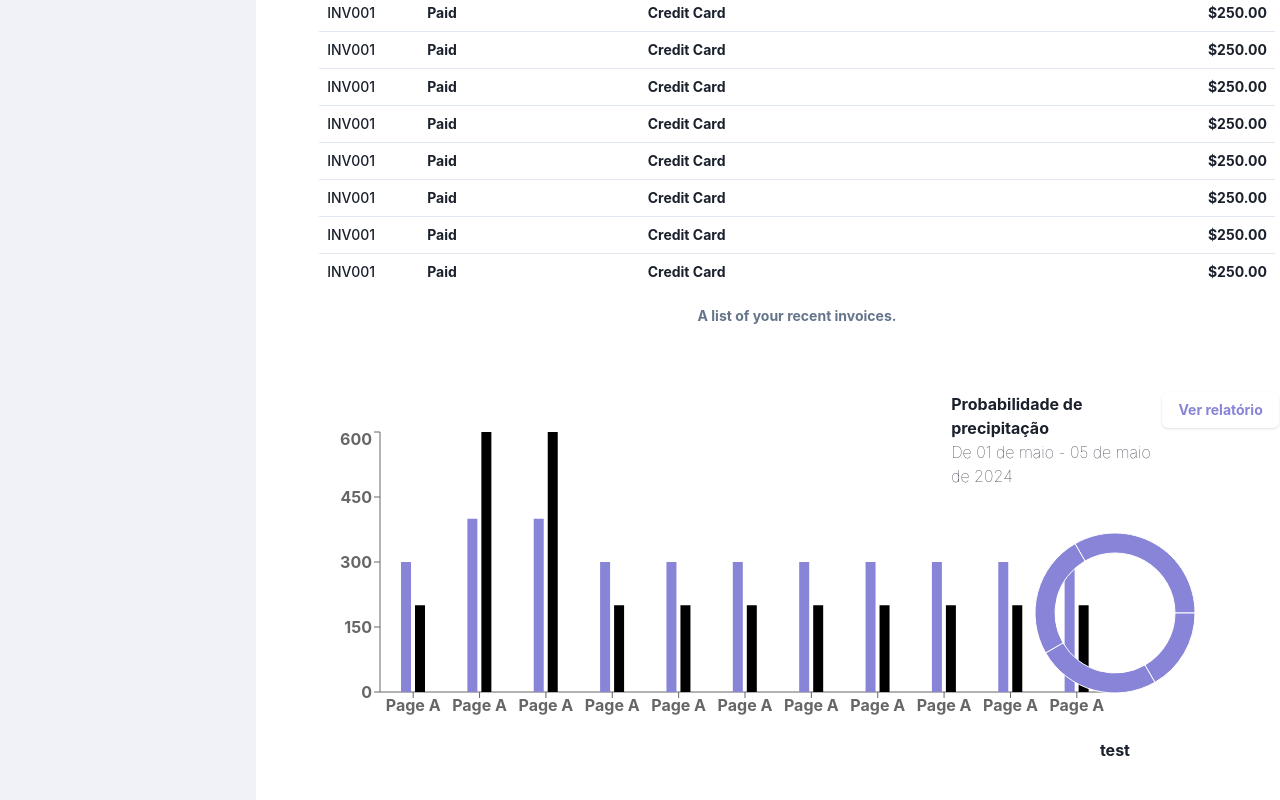
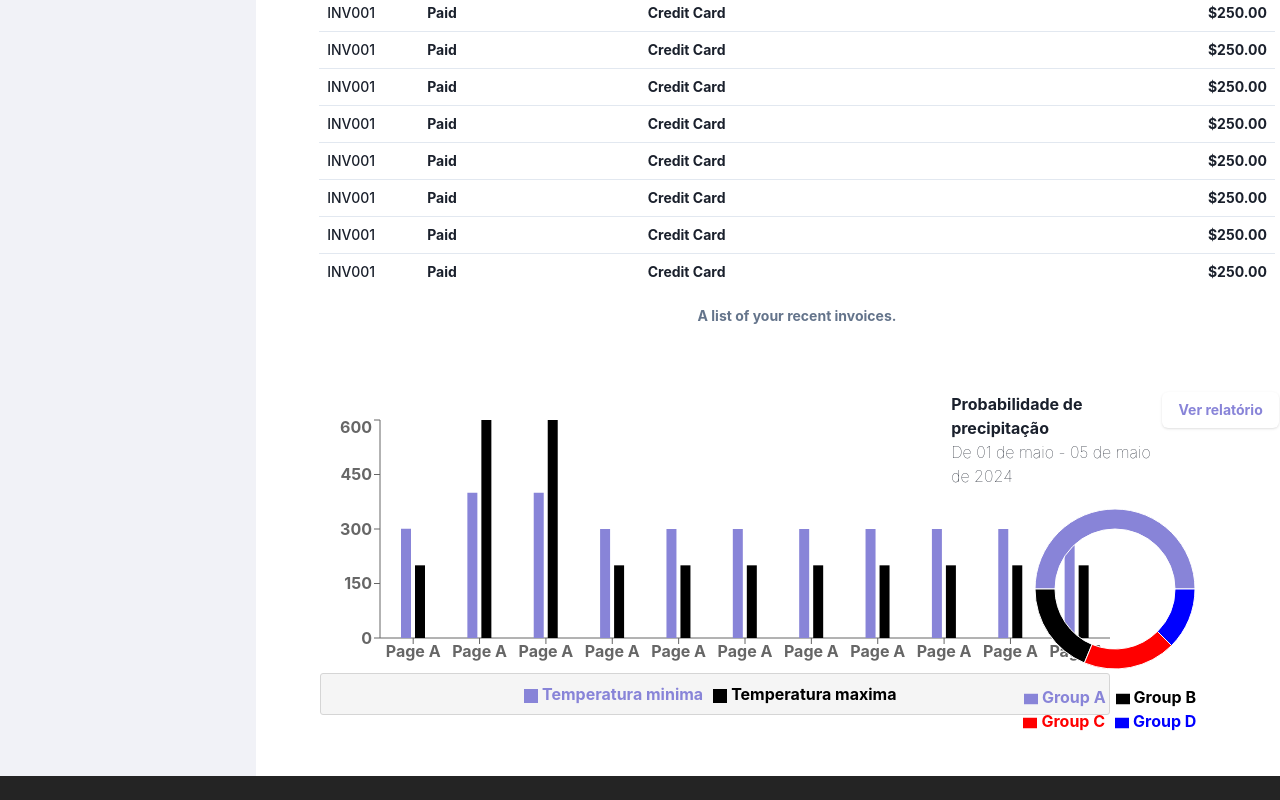
Before and after one commit to dashboard-unesp/dashboard-backend, a React (Vite) app in the folder unesp-dashboard/: page / in a window 1280 px wide. Shown: the part 258-1058 px from the top of the page. After the commit the page ends 1034 px from the top, so only its background shows below. Built offline with nearby package versions, Linux system fonts and the light colour scheme.

Commit message:
first steps on chart customization

```diff
--- a/unesp-dashboard/src/components/charts/BarChart.tsx
+++ b/unesp-dashboard/src/components/charts/BarChart.tsx
@@ -1,25 +1,40 @@
-import { BarChart, Bar, XAxis, YAxis } from 'recharts';
+import { BarChart, Bar, XAxis, YAxis, Tooltip, Legend } from 'recharts';
 const data = [
-    {name: 'Page A', uv: 300, pv: 200},
-    {name: 'Page A', uv: 400, pv: 600},
-    {name: 'Page A', uv: 400, pv: 600},
-    {name: 'Page A', uv: 300, pv: 200},
-    {name: 'Page A', uv: 300, pv: 200},
-    {name: 'Page A', uv: 300, pv: 200},
-    {name: 'Page A', uv: 300, pv: 200},
-    {name: 'Page A', uv: 300, pv: 200},
-    {name: 'Page A', uv: 300, pv: 200},
-    {name: 'Page A', uv: 300, pv: 200},
-    {name: 'Page A', uv: 300, pv: 200},
+    {name: 'Page A', minTemp: 300.50, maxTemp: 200},
+    {name: 'Page A', minTemp: 400, maxTemp: 600},
+    {name: 'Page A', minTemp: 400, maxTemp: 600},
+    {name: 'Page A', minTemp: 300, maxTemp: 200},
+    {name: 'Page A', minTemp: 300, maxTemp: 200},
+    {name: 'Page A', minTemp: 300, maxTemp: 200},
+    {name: 'Page A', minTemp: 300, maxTemp: 200},
+    {name: 'Page A', minTemp: 300, maxTemp: 200},
+    {name: 'Page A', minTemp: 300, maxTemp: 200},
+    {name: 'Page A', minTemp: 300, maxTemp: 200},
+    {name: 'Page A', minTemp: 300, maxTemp: 200},
 ];
+
+const legendStyle: React.CSSProperties = {
+    bottom: 0,
+    backgroundColor: '#f5f5f5',
+    border: '1px solid #d5d5d5',
+    borderRadius: 3,
+    lineHeight: '40px',
+    gap: '10px',
+    justifyContent: 'center',
+}
 
 export function BarChartComponent() {
     return (
         <BarChart width={800} height={300} data={data}>
           <XAxis dataKey="name" />
-          <YAxis />
-          <Bar dataKey="uv" barSize={10} fill="#8884d8"/>
-          <Bar dataKey="pv" barSize={10} fill="#000"/>
+          <YAxis  />
+          <Tooltip />
+          <Legend wrapperStyle={legendStyle} payload={[
+                { value: 'Temperatura minima', type: 'square', id: 'ID01', color:'#8884d8' },
+                { value: 'Temperatura maxima', type: 'square', id: 'ID02', color:'#000' }
+            ]}/>
+          <Bar dataKey="minTemp" barSize={10} fill="#8884d8"/>
+          <Bar dataKey="maxTemp" barSize={10} fill="#000"/>
         </BarChart>
     )
 };
--- a/unesp-dashboard/src/components/charts/DonutChart.tsx
+++ b/unesp-dashboard/src/components/charts/DonutChart.tsx
@@ -1,11 +1,11 @@
 import { Button } from '@/components/ui/button';
-import { PieChart, Pie } from 'recharts';
+import { PieChart, Pie, Legend, Tooltip } from 'recharts';
 
 const data = [
-  { name: 'Group A', value: 400 },
-  { name: 'Group B', value: 300 },
-  { name: 'Group C', value: 300 },
-  { name: 'Group D', value: 200 },
+  { name: 'Group A', value: 800, fill: '#8884d8' },
+  { name: 'Group B', value: 300, fill: '#000'},
+  { name: 'Group C', value: 300, fill: 'red' },
+  { name: 'Group D', value: 200, fill: 'blue' },
 ];
 
 // const calcDonut = (props: { cx: any; cy: any; midAngle: any; innerRadius: any; outerRadius: any; startAngle: any; endAngle: any; fill: any; payload: any; percent: any; value: any; }) => {
@@ -71,14 +71,12 @@ export function DonutChartComponent(){
                 cx="50%" cy="50%"
                 innerRadius={60}
                 outerRadius={80}
-                fill="#8884d8"
                 dataKey="value"
               />
+              <Tooltip />
+              <Legend />
             </PieChart>
         </div>
-        <footer className='h-fit'>
-          <p>test</p>
-        </footer>
       </div>
     );
 };
```
